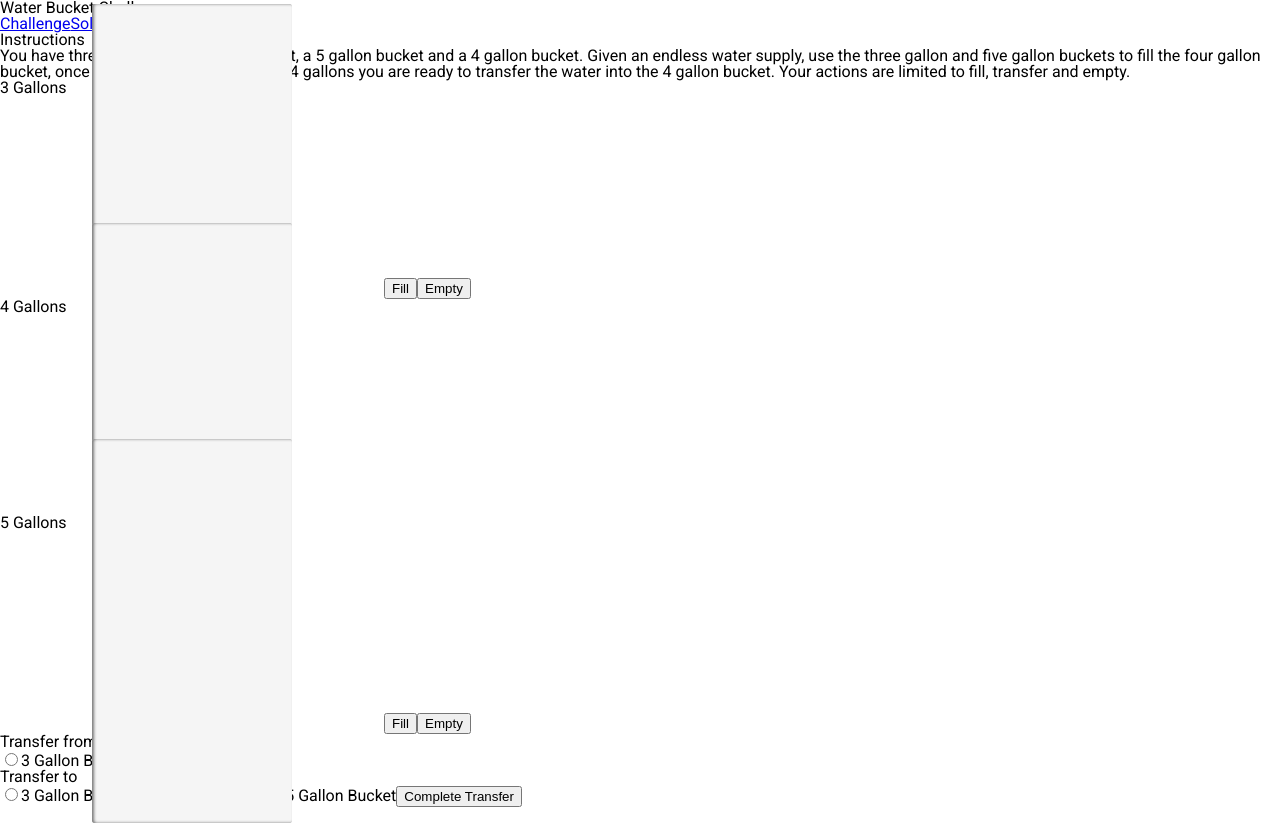
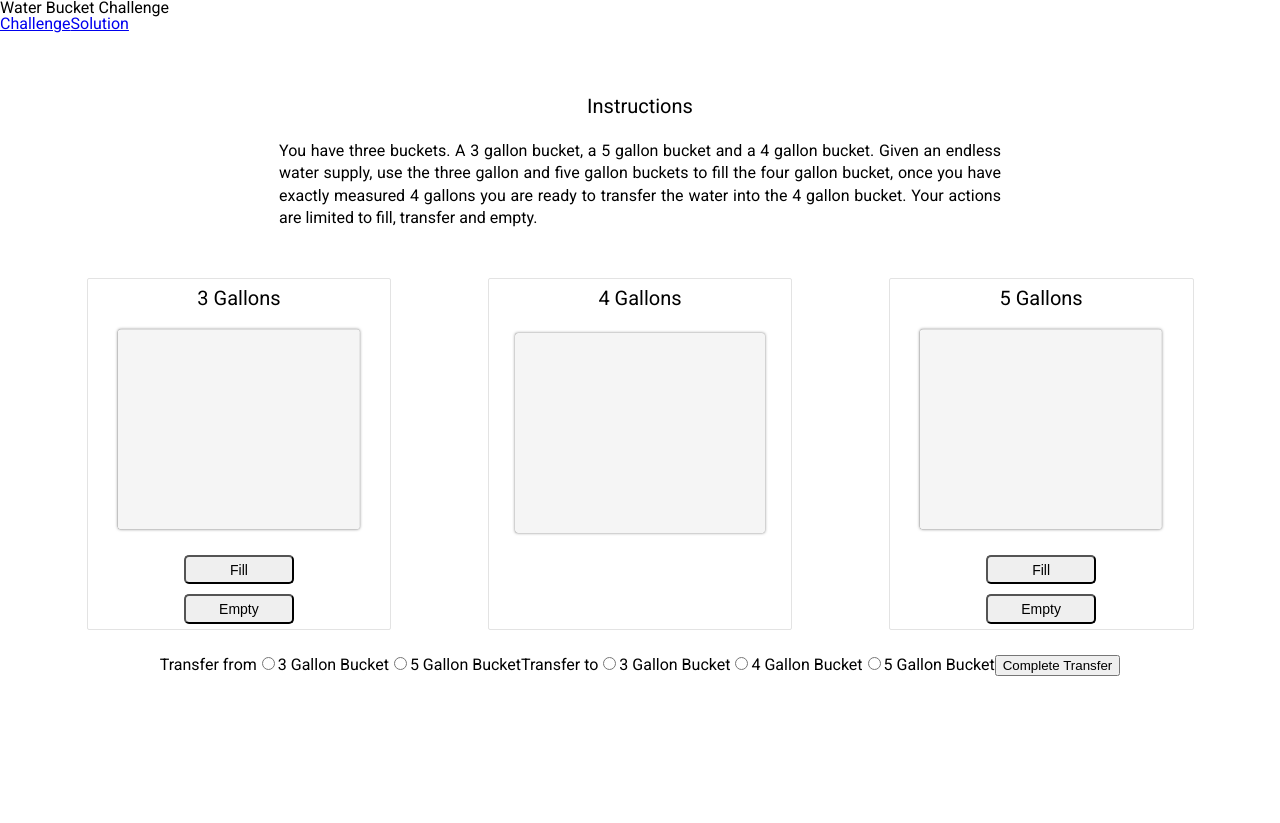
Before and after one commit to 27Nyappy/water-bottle, a React app: page / in a window 1280 px wide. After the commit the page ends 800 px from the top, so only its background shows below. Built offline with nearby package versions, Linux system fonts and the light colour scheme.

Commit message:
adding some styling

```diff
--- a/src/components/buckets/Bucket.css
+++ b/src/components/buckets/Bucket.css
@@ -2,24 +2,25 @@
   -webkit-appearance: none;
   -moz-appearance: none;
   appearance: none;
-  position: relative;
   border: none;
-  height: 200px;
-  width: 30%;
+  height: 250px;
+  width: 200px;
   transform: rotate(-90deg);
+  transition: 1s all linear;
   background-color: whiteSmoke;
-  color: royalblue;
+  color: rgba(5, 54, 201, 0.591);
   border-radius: 3px;
 	box-shadow: 0 2px 3px rgba(0,0,0,.5) inset;
 }
 
 .Bucket[value]::-webkit-progress-value {
-  background-color: royalblue;
+  background-color: rgba(5, 54, 201, 0.591);
+  transition: 1s all linear;
 }
 
 .Bucket[value]::-webkit-progress-bar {
   background-color: whiteSmoke;
   color: royalblue;
 	border-radius: 3px;
-	box-shadow: 0 2px 3px rgba(0,0,0,.5) inset;
+	box-shadow: 0 0 3px rgba(0,0,0,.5);
 }
--- /dev/null
+++ b/src/components/buckets/Buckets.css
@@ -0,0 +1,40 @@
+.Buckets {
+  display: flex;
+  flex-direction: row;
+  justify-content: space-evenly;
+  align-items: center;
+  width: 100%;
+  height: 40%;
+
+  li {
+    display: flex;
+    flex-direction: column;
+    align-items: center;
+    width: 30%;
+    height: 350px;
+    padding: 0;
+    margin: 2% 4%;
+    border: 1px solid rgba(128, 128, 128, 0.221);
+    border-radius: 2px;
+
+    h2 {
+      margin: 3% 0 0 0;
+    }
+
+    button {
+      width: 50%;
+      max-width: 110px;
+      height: 30px;
+      margin: 5px 0;
+      border-radius: 5px;
+      transition: 0.1s ease-in;
+      font-size: 10.5pt;
+    }
+
+    button:hover {
+      transform: scale(1.03);
+      box-shadow: 0 0 2px grey;
+      cursor: pointer;
+    }
+  }
+}
--- a/src/components/buckets/Buckets.js
+++ b/src/components/buckets/Buckets.js
@@ -1,6 +1,7 @@
 import React from 'react';
 import PropTypes from 'prop-types';
 import Bucket from './Bucket';
+import styles from './Buckets.css';
 
 const Buckets = ({ buckets, handleFill, handleEmpty }) => {
   const bucketElements = buckets.map(bucket => {
@@ -30,7 +31,7 @@ const Buckets = ({ buckets, handleFill, handleEmpty }) => {
     }
   });
   return (
-    <ul>
+    <ul className={styles.Buckets}>
       {bucketElements}
     </ul>
   );
--- a/src/components/buckets/TransferForm.js
+++ b/src/components/buckets/TransferForm.js
@@ -5,12 +5,12 @@ import PropTypes from 'prop-types';
 const TransferForm = ({ handleSubmit }) => {
   return (
     <form onSubmit={handleSubmit}>
-      <p>Transfer from</p>
+      <span>Transfer from</span>
       <input type="radio" name="transfer-from" value="3" id="from-3" />
       <label htmlFor="from-3">3 Gallon Bucket</label>
       <input type="radio" name="transfer-from" value="5" id="from-5" />
       <label htmlFor="from-5">5 Gallon Bucket</label>
-      <p>Transfer to</p>
+      <span>Transfer to</span>
       <input type="radio" name="transfer-to" value="3" id="to-3" />
       <label htmlFor="to-3">3 Gallon Bucket</label>
       <input type="radio" name="transfer-to" value="4" id="to-4" />
--- /dev/null
+++ b/src/containers/Challenge.css
@@ -0,0 +1,15 @@
+.Challenge {
+  text-align: center;
+  margin: 5% 3%;
+
+  h2 {
+    font-size: 15pt;
+  }
+
+  p {
+    margin: 2% auto;
+    width: 60%;
+    text-align: justify;
+    line-height: 1.4;
+  }
+}
--- a/src/containers/Challenge.js
+++ b/src/containers/Challenge.js
@@ -1,6 +1,7 @@
 import React, { useReducer, useEffect } from 'react';
 import Buckets from '../components/buckets/Buckets';
 import TransferForm from '../components/buckets/TransferForm';
+import styles from './Challenge.css';
 
 const FILL_BUCKET = 'FILL_BUCKET';
 const EMPTY_BUCKET = 'EMPTY_BUCKET';
@@ -60,12 +61,12 @@ const Challenge = () => {
   };
 
   return (
-    <>
+    <div className={styles.Challenge}>
       <h2>Instructions</h2>
       <p>You have three buckets. A 3 gallon bucket, a 5 gallon bucket and a 4 gallon bucket. Given an endless water supply, use the three gallon and five gallon buckets to fill the four gallon bucket, once you have exactly measured 4 gallons you are ready to transfer the water into the 4 gallon bucket. Your actions are limited to fill, transfer and empty.</p>
       <Buckets buckets={state.buckets} handleFill={handleFill} handleEmpty={handleEmpty} />
       <TransferForm handleSubmit={handleSubmit} />
-    </>
+    </div>
   );
 };
 
```
